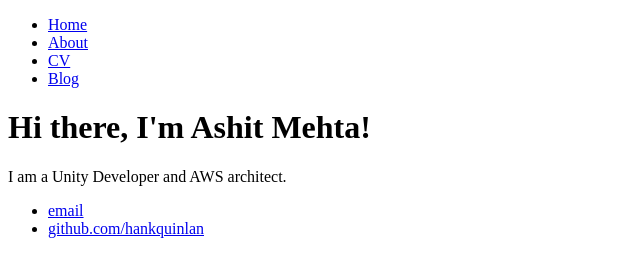
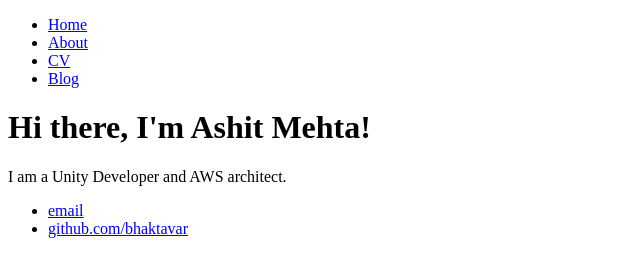
Before and after one commit to bhaktavar/bhaktavar.github.io, a plain HTML site: page index.html in a window 1280 px wide. Shown: the full height of the page, 0-640 px from the left. Drawn offline with Linux system fonts and the light colour scheme.

Commit message:
fixed github link name

```diff
--- a/index.html
+++ b/index.html
@@ -21,7 +21,7 @@
 		<footer>
     		<ul>
         		<li><a href="mailto:ashitmehta1999@gmail.com">email</a></li>
-        		<li><a href="https://github.com/bhaktavar">github.com/hankquinlan</a></li>
+        		<li><a href="https://github.com/bhaktavar">github.com/bhaktavar</a></li>
 			</ul>
 		</footer>
 	</body>
```
